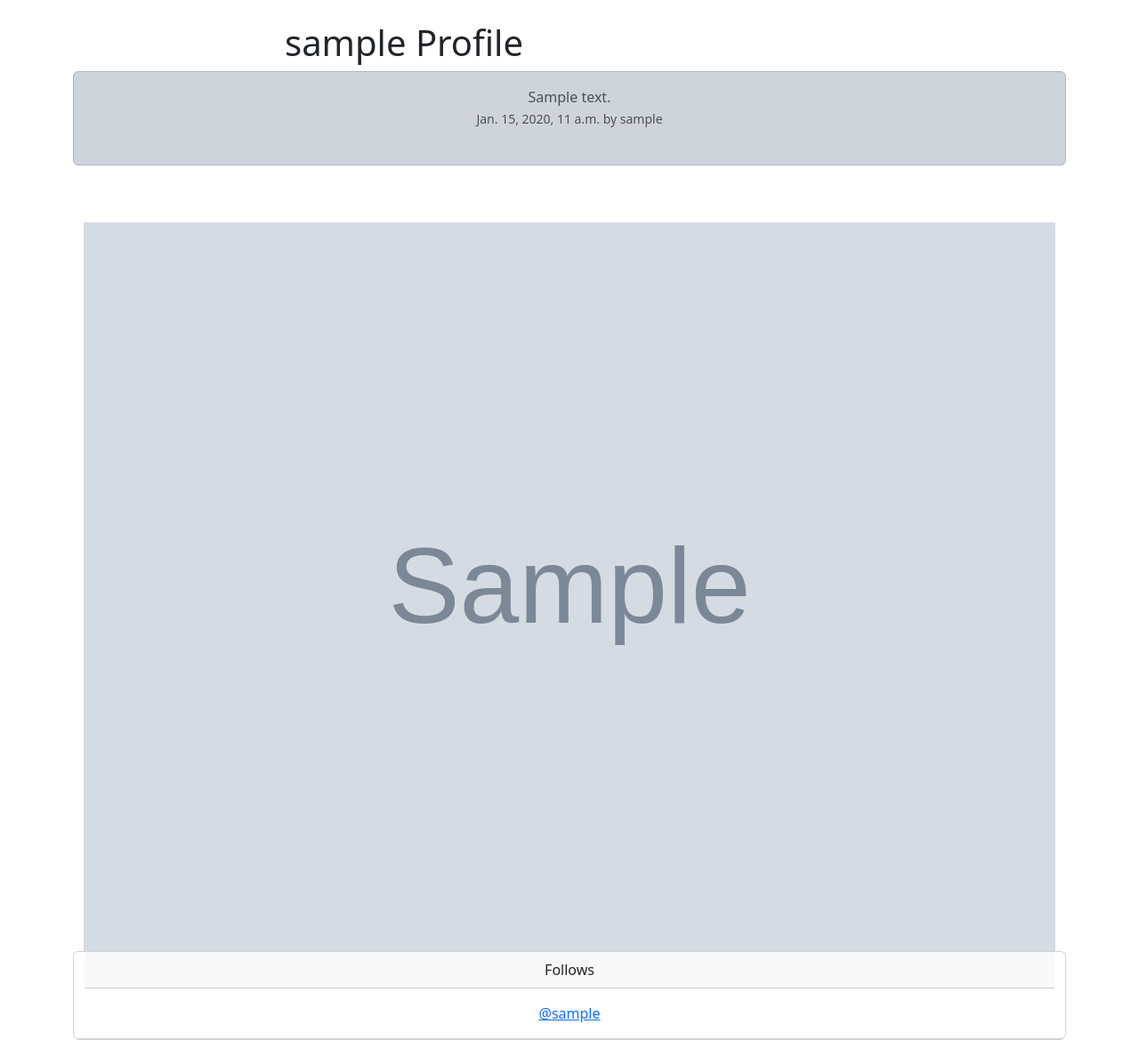
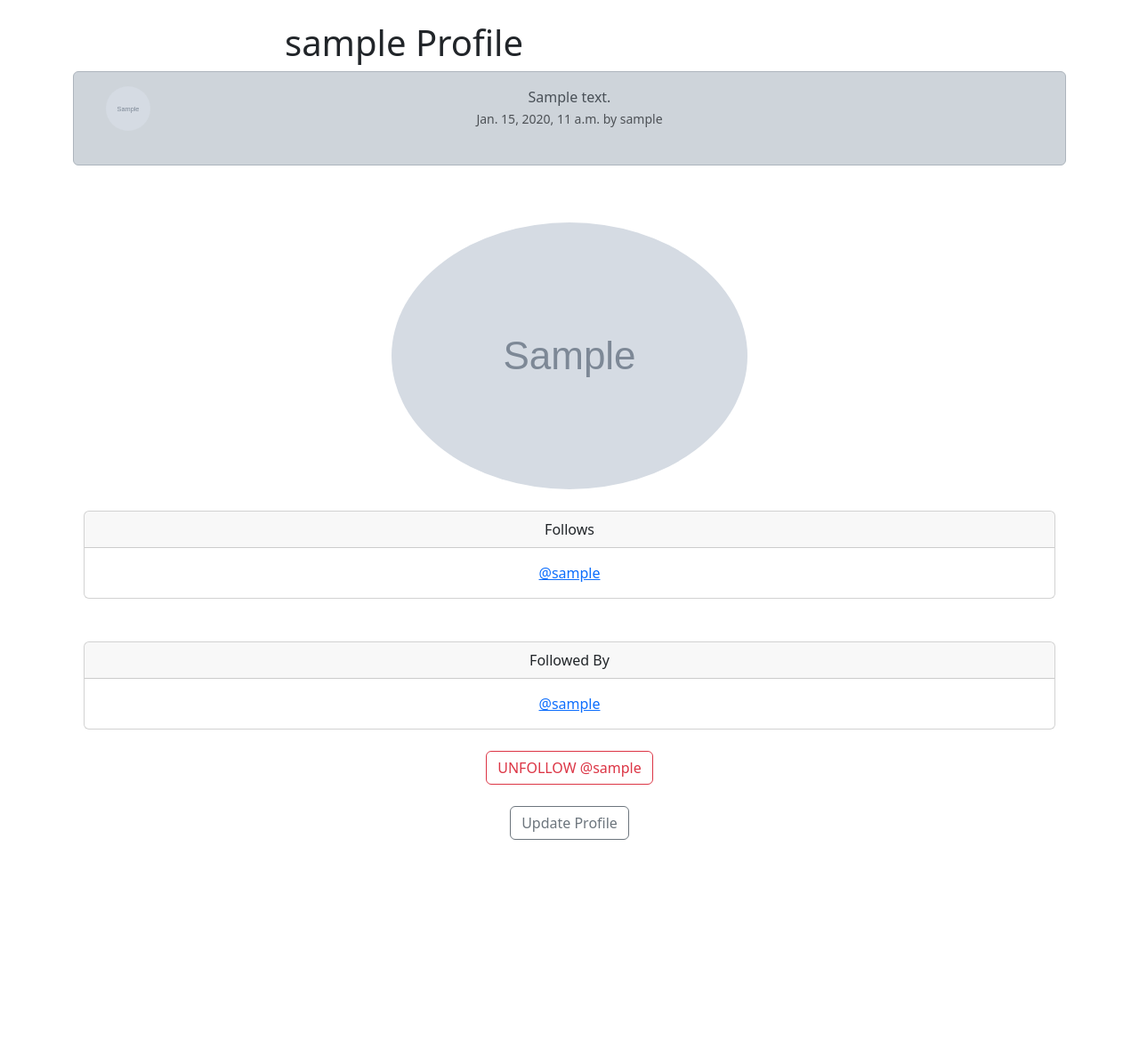
Before and after one commit to 0xbm/social, a Django app: page /profile/1 in a window 1280 px wide. Shown: the part 57-1226 px from the top of the page at 89% size. After the commit the page ends 1001 px from the top, so only its background shows below. Run offline with Django 4.2, Linux system fonts and the light colour scheme; a user stored in the database is signed in; tables that the repository leaves empty hold one stand-in row (values such as "Sample post"); grey boxes marked "Sample" are stand-in pictures.

Commit message:
add picture to posts

```diff
--- a/templates/profile.html
+++ b/templates/profile.html
@@ -1,4 +1,5 @@
 {% extends 'base.html' %}
+{% load static %}
 
 {% block content %}
     {% if profile %}
@@ -9,19 +10,37 @@
                 </div>
                 {% for post in posts %}
                     <div class="alert alert-dark" role="alert">
+                        <div class="container">
+                            <div class="row">
+                                <div class="col-1">
+                                    {% if profile.profile_image %}
+                                        <img src="{{ profile.profile_image.url }}"
+                                             width="50" height="50" class="rounded-circle"
+                                             alt="{{ profile.user.username }}">
+                                    {% else %}
+                                        <img src="{% static 'images/default_pic.png' %}"
+                                             width="50" height="50" class="rounded-circle"
+                                             alt="{{ profile.user.username }}">
+                                    {% endif %}
+                                </div>
+                                <div class="col-10">
                                     {{ post.body }}<br/>
                                     <small class="text-muted">
                                         {{ post.created_at }}
                                         by
                                         {{ post.user.username }}
-
                                     </small></br></br>
                                 </div>
+                            </div>
+                        </div>
+                    </div>
+                    </div>
+
                 {% endfor %}
             <div class="col-4"></div>
             <br/><br/>
             {% if profile.profile_image %}
-                    <img src=" {{ profile.profile_image.url }}" alt="">
+                <img src=" {{ profile.profile_image.url }}" alt="" class="rounded-circle">
                 <br/><br/>
             {% endif %}
             <div class="card">
```
Also changed, not shown: templates/profile_list.html (+14 -3 lines). Lines whose indentation alone changed are shown as unchanged.
